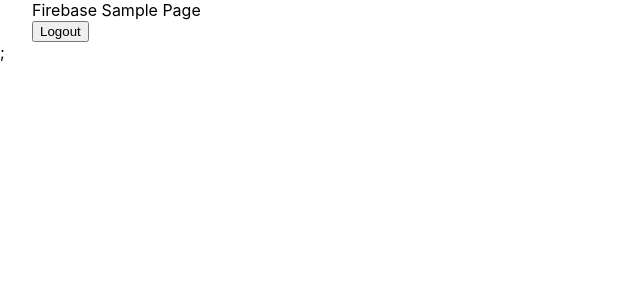
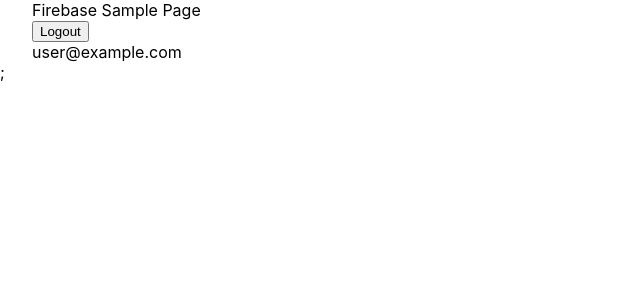
Before and after one commit to kubotama/tts-function, a Next.js app: page / in a window 1280 px wide. Shown: the top 300 px of the page, without its empty margins (0-640 px from the left). Built offline with nearby package versions, Linux system fonts and the light colour scheme; no server answers; sample sign-in values are in the browser's storage.

Commit message:
feat: ログインしているユーザのメールアドレスの表示を追加した
useEffectの中でonAuthStateChangedを呼び出すことで、ログインしている
ユーザが変化したことを検知する。

```diff
--- a/pages/index.tsx
+++ b/pages/index.tsx
@@ -1,12 +1,15 @@
 import type { NextPage } from "next";
 import Head from "next/head";
+
+import { useEffect, useState } from "react";
+
 import styles from "../styles/Home.module.css";
 
 // Import the functions you need from the SDKs you need
 import { initializeApp } from "firebase/app";
 // TODO: Add SDKs for Firebase products that you want to use
 // https://firebase.google.com/docs/web/setup#available-libraries
-import { getAuth, signOut } from "firebase/auth";
+import { getAuth, signOut, onAuthStateChanged } from "firebase/auth";
 
 import { firebaseConfig } from "../lib/firebase";
 
@@ -18,6 +21,18 @@
     signOut(auth);
   };
 
+  const [name, setName] = useState("");
+
+  useEffect(() => {
+    const authStateChanged = onAuthStateChanged(auth, async (user) => {
+      const email = user?.email ? user.email : "no name";
+      setName(email);
+    });
+    return () => {
+      authStateChanged();
+    };
+  });
+
   return (
     <div className={styles.container}>
       <Head>
@@ -28,6 +43,7 @@
       <main>
         <div>Firebase Sample Page</div>
         <button onClick={logout}>Logout</button>
+        <div>{name}</div>
       </main>
     </div>
   );
```
